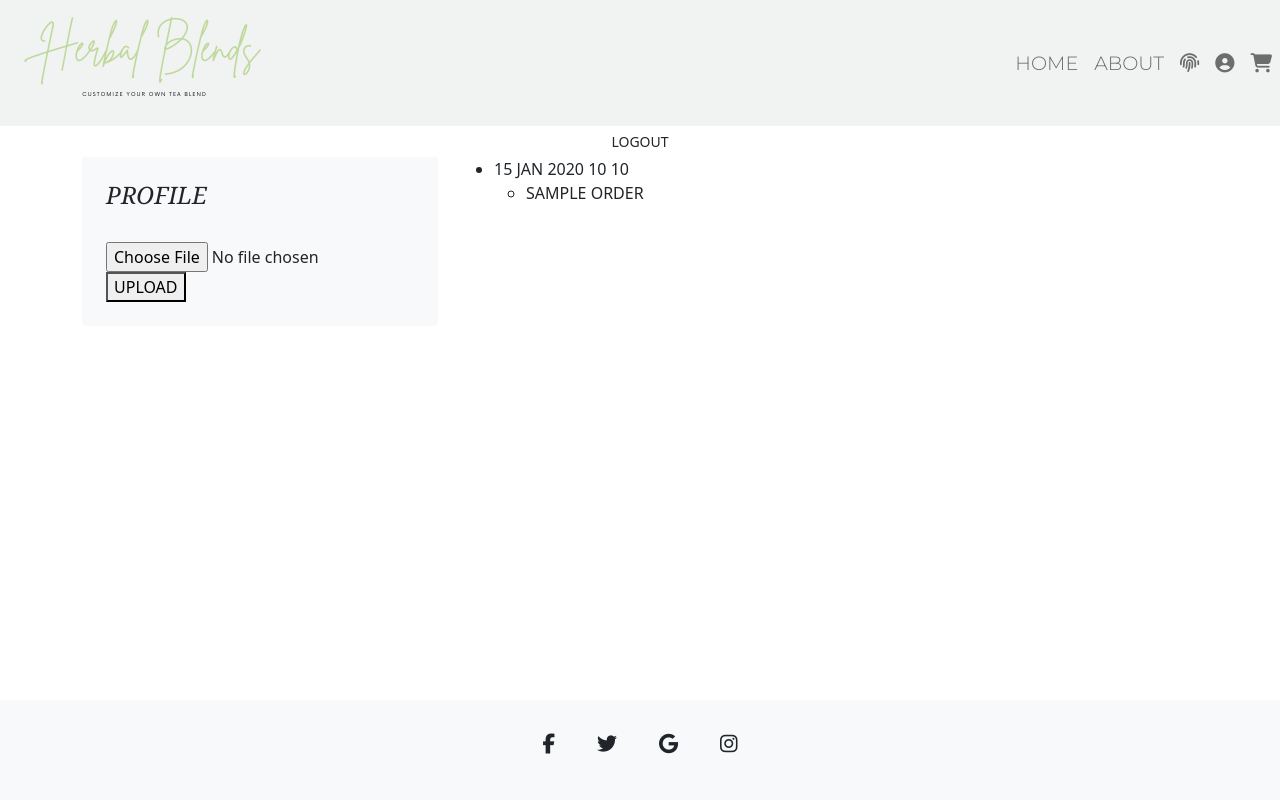
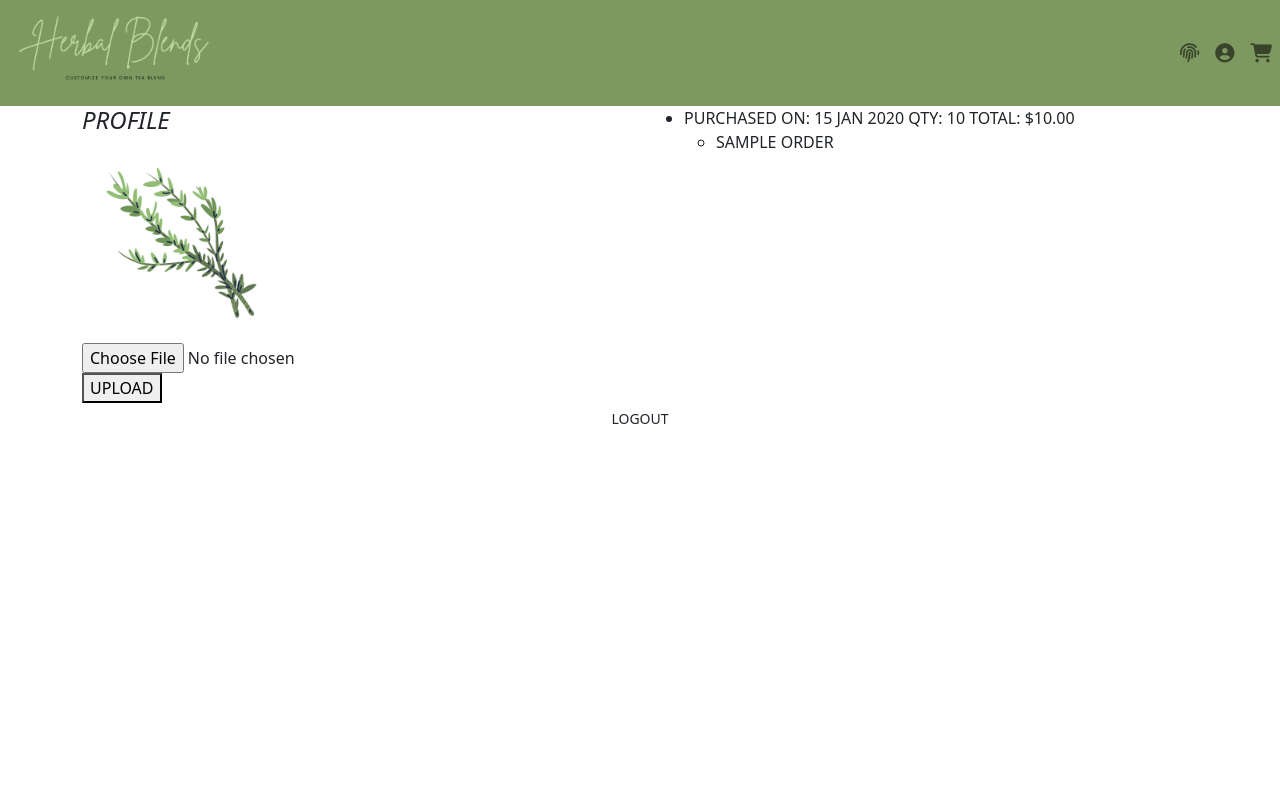
Before and after one commit to natashatorres/herbal-blends-demo-day, a Node project: template views/profile.ejs in a window 1280 px wide. Run offline with Node 20 templates, Linux system fonts and the light colour scheme; the template is opened without the code that fills it: most values are stand-ins (such as "Sample title", 1, 10 or a date in 2020); some libraries are stand-ins or nearby versions; some web fonts are replaced.

Commit message:
updates 11/31/21

```diff
--- a/app/routes.js
+++ b/app/routes.js
@@ -216,7 +216,7 @@ module.exports = function (app, passport, db, ObjectId, stripe, fetch, multer, f
         console.log("order", order)
         // const date = order.orderDate.toString().split('T')[0];
         const date = (order.orderDate.getMonth() + 1) + "-" + order.orderDate.getDate()  + "-" + order.orderDate.getFullYear() + order.orderDate.getHours() + order.orderDate.getMinutes()
-        const shortDate = (order.orderDate.getMonth() + 1) + "-" + order.orderDate.getDate()  + "-" + order.orderDate.getFullYear() + order.orderDate.getHours() + order.orderDate.getMinutes()
+        const shortDate = (order.orderDate.getMonth() + 1) + "-" + order.orderDate.getDate()  + "-" + order.orderDate.getFullYear()
         console.log(date, order.orderDate.toString().split('T'))
         if (!groups[date]) {
           groups[date] = [];
--- a/public/css/profile.css
+++ b/public/css/profile.css
@@ -15,113 +15,18 @@
 }
 
 nav{
-    background-color: rgb(241 242 242);
+  background-color: rgb(126 153 96);
   margin-bottom: 0;
   font-family: 'Montserrat', Arial, Helvetica, sans-serif;
   font-weight: 300;
   font-size: 1.2rem;
+
 }
 
 .logo{
-  width: 15em;
+width: 12em;
 }
 
 .navbar-toggler-icon{
-    width: 10px;
+  width: 8px;
 }
-
-  footer {
-    position: fixed;
-    height: 100px;
-    bottom: 0;
-    width: 100%;
-  }
-/* stylelint-disable selector-list-comma-newline-after */
-
-.blog-header {
-    line-height: 1;
-    border-bottom: 1px solid #e5e5e5;
-  }
-
-  .blog-header-logo {
-    font-family: "Playfair Display", Georgia, "Times New Roman", serif/*rtl:Amiri, Georgia, "Times New Roman", serif*/;
-    font-size: 2.25rem;
-  }
-
-  .blog-header-logo:hover {
-    text-decoration: none;
-  }
-
-  h1, h2, h3, h4, h5, h6 {
-    font-family: "Playfair Display", Georgia, "Times New Roman", serif/*rtl:Amiri, Georgia, "Times New Roman", serif*/;
-  }
-
-  .display-4 {
-    font-size: 2.5rem;
-  }
-  @media (min-width: 768px) {
-    .display-4 {
-      font-size: 3rem;
-    }
-  }
-
-  .nav-scroller {
-    position: relative;
-    z-index: 2;
-    height: 2.75rem;
-    overflow-y: hidden;
-  }
-
-  .nav-scroller .nav {
-    display: flex;
-    flex-wrap: nowrap;
-    padding-bottom: 1rem;
-    margin-top: -1px;
-    overflow-x: auto;
-    text-align: center;
-    white-space: nowrap;
-    -webkit-overflow-scrolling: touch;
-  }
-
-  .nav-scroller .nav-link {
-    padding-top: .75rem;
-    padding-bottom: .75rem;
-    font-size: .875rem;
-  }
-
-  .card-img-right {
-    height: 100%;
-    border-radius: 0 3px 3px 0;
-  }
-
-  .flex-auto {
-    flex: 0 0 auto;
-  }
-
-  .h-250 { height: 250px; }
-  @media (min-width: 768px) {
-    .h-md-250 { height: 250px; }
-  }
-
-  /* Pagination */
-  .blog-pagination {
-    margin-bottom: 4rem;
-  }
-  .blog-pagination > .btn {
-    border-radius: 2rem;
-  }
-
-  /*
-   * Blog posts
-   */
-  .blog-post {
-    margin-bottom: 4rem;
-  }
-  .blog-post-title {
-    margin-bottom: .25rem;
-    font-size: 2.5rem;
-  }
-  .blog-post-meta {
-    margin-bottom: 1.25rem;
-    color: #727272;
-  }
--- a/views/profile.ejs
+++ b/views/profile.ejs
@@ -24,7 +24,7 @@
 
 <body>
   <header>
-    <nav class="navbar navbar-expand-md navbar-light" fixed-top role="navigation">
+    <nav class="navbar navbar-expand-md navbar-light " fixed-top role="navigation">
 
       <!-- navbar brand / title -->
       <a class="navbar-brand" href="/">
@@ -40,33 +40,26 @@
 
       <div class="collapse navbar-collapse justify-content-end" id="main-nav">
         <ul class="navbar-nav">
-          <li class="nav-item"><a class="nav-link" href="/">Home</a></li>
-          <li class="nav-item"><a class="nav-link" href="/about">About</a></li>
           <li class="nav-item"><a class="nav-link" href="/identify"><i class="fas fa-fingerprint"></i></a></li>
-          <li class="nav-item"><a class="nav-link" href="/profile" class="btn btn-default"
-              title="Herb Identification"><i class="fas fa-user-circle"></i></a></li>
+          <li class="nav-item"><a class="nav-link" href="/profile" class="btn btn-default" title="Herb Identification"><i class="fas fa-user-circle"></i></a></li>
           <li class="nav-item"><a class="nav-link" href="/cart"><i class="fas fa-shopping-cart"></i></a></li>
         </ul>
       </div>
     </nav>
-  </header>
+
+
+    <section id="hero" class="d-flex align-items-center">
 
       <div class="container">
-
-    <div class="page-header text-center">
-      <a href="/logout" class="btn btn-default btn-sm">Logout</a>
-    </div>
-
         <div class="row">
-      <div class="col-md-4">
-        <div class="position-sticky" style="top: 2rem;">
-          <div class="p-4 mb-3 bg-light rounded">
+          <div class="col-lg-6 pt-5 pt-lg-0 order-1 order-lg-1 d-flex flex-column justify-content-center">
             <h4 class="fst-italic">Profile</h4>
             <% if(user.local.img !== ""){ %>
 
               <img src="<%=user.local.img%>" style="width:200px" class="profileImg">
             <% } %>
 
+            <img src="img/herbs.png" class="" alt="" style="width: 200px;">
 
             <form action="/imageUpload" method="POST" enctype="multipart/form-data">
               <div class="uploadImg">
@@ -74,11 +67,11 @@
               </div>
               <button type="submit">UPLOAD</button>
             </form>
+            <div class="d-flex">
+
             </div>
           </div>
-      </div>
-
-      <div class="col-sm-6">
+          <div class="col-lg-6 order-1 order-lg-1 hero-img">
             <ul class="messages">
               <% for(var i=0; i<pastOrders.length; i++) { const orderDetails=pastOrders[i].orders.map(order=> {
                 if(order.name){
@@ -90,14 +83,12 @@
 
                 %>
                 <li class="message">
-              <span>
-                <%= pastOrders[i].shortDate %>
-              </span>
-              <span>
+                  <span>Purchased on: <%= pastOrders[i].orders[0].shortDate %></span>
+                  <span>Qty:
                     <%= pastOrders[i].qty %>
                   </span>
                   <span>
-                <%= pastOrders[i].priceTotal %>
+                    Total: $<%= pastOrders[i].priceTotal %>.00
                   </span>
                   <ul>
 
@@ -114,33 +105,18 @@
             </ul>
 
 
-
           </div>
         </div>
       </div>
 
-    <footer class="footer mt-auto py-3 bg-light">
+    </section>
   <div class="container">
-        <section class="mb-4 d-flex justify-content-center">
-          <!-- Facebook -->
-          <a class="btn btn-link btn-floating btn-lg text-dark m-1" href="#!" role="button"
-            data-mdb-ripple-color="dark"><i class="fab fa-facebook-f"></i></a>
 
-          <!-- Twitter -->
-          <a class="btn btn-link btn-floating btn-lg text-dark m-1" href="#!" role="button"
-            data-mdb-ripple-color="dark"><i class="fab fa-twitter"></i></a>
+    <div class="page-header text-center">
+      <a href="/logout" class="btn btn-default btn-sm">Logout</a>
+    </div>
 
-          <!-- Google -->
-          <a class="btn btn-link btn-floating btn-lg text-dark m-1" href="#!" role="button"
-            data-mdb-ripple-color="dark"><i class="fab fa-google"></i></a>
 
-          <!-- Instagram -->
-          <a class="btn btn-link btn-floating btn-lg text-dark m-1" href="#!" role="button"
-            data-mdb-ripple-color="dark"><i class="fab fa-instagram"></i></a>
-
-        </section>
-      </div>
-    </footer>
 
 
 
```
Lines whose indentation alone changed are shown as unchanged.
